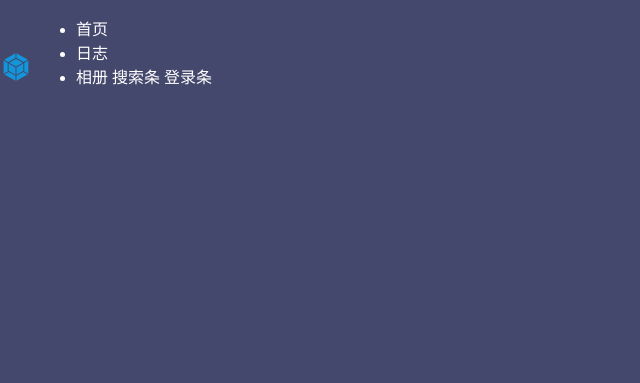
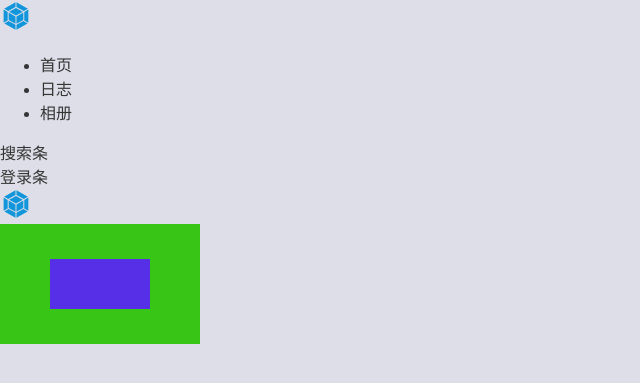
Before and after one commit to sep85911/FlaskProject, a Python web app: template App/templates/Main.html in a window 1280 px wide. Shown: the top 383 px of the page, without its empty margins (0-640 px from the left). Run offline with Jinja, Linux system fonts and the light colour scheme; the template is opened without the code that fills it, so the values that code supplies are empty; some libraries are stand-ins or nearby versions.

Commit message:
201907152351

```diff
--- a/App/static/css/Main.css
+++ b/App/static/css/Main.css
@@ -1,8 +1,11 @@
 body {
-    background-color: rgb(69, 72, 109);
+    background-color: rgb(221, 222, 231);
     /* background-color: white; */
-    color:white;
+    color:rgb(53, 53, 53);
     margin:0px;
+    padding:0px;
+    width:100%;
+    height:100%;
 }
 
 a {
@@ -16,84 +19,20 @@ a:visited {color:rgb(125, 230, 125);}  /* 访问过的链接 */
 a:hover {color:rgb(243, 177, 177);}  /* 鼠标指上去的链接 */
 a:active {color:#0000FF;}  /* 已激活的链接 */
 
-hr{
-    clear:left; /*取消浮动 */
-}
-div>p
-{
-    color:yellow;
+#father{
+    width:200px;
+    height:120px;
+    background-color: rgb(57, 197, 21);
+    text-align:center;
 }
 
-h1,h2,h3,h4,h5,h6 {
-    float:left;
+#son{
+    width:100px;
+    height:50px;
+    margin:0 auto;  /*水平居中*/
+    position: relative;
+    top:50%;
+    transform: translateY(-50%);
+
+    background-color: rgb(87, 47, 231)
 }
-
-
-/* 无序列表 */
-#myul {
-    list-style-type:none;
-    outline-style: solid;
-    outline-color: aquamarine;
-    outline-width: 5px;
-    /* color: aqua; */
-    /* border:20px; */
-    border-style:solid;
-    border-width: 5px;
-    border-color:rgb(197, 99, 99);
-    text-align:center;
-    padding:0px;
-
-    width:400px;
-    margin:0 auto;
-
-    height:100px;
-    line-height: 100px;
-
-
-}
-
-#myol
-{
-    /* width:200px; */
-    /* border-style:solid;
-    border-width: 5px;
-    border-color:rgb(214, 176, 176); */
-
-}
-
-#myol li
-{
-    border-style: solid;
-    border-width:1px;
-    border-color:white;
-    width:100px;
-    background-color: #0000FF;
-    list-style-type: none;
-    float:left;
-    text-align: center;
-}
-
-ol li.end
-{
-    border-style: none;
-    clear:both;
-    /* color:lawngreen; */
-}
-
-.level2 .level3{
-    color:blue;
-}
-
-#myul li{
-    display:inline-block;
-    /* float:left; */
-    padding: 3px;
-    line-height: 2px;
-    border-style: solid;
-    border-width: 1px;
-    border-color: blueviolet;
-}
-
-.nav-element{
-    display:inline-block;
-}
--- a/App/templates/Main.html
+++ b/App/templates/Main.html
@@ -23,11 +23,12 @@
         <div id="nav-bar">
             <div id = logo>
                 <a href="http://wwww.baidu.com"><img src="../static/img/Webpack32.png" alt=""></a>
+            </div>
             <div class ="nav-element" id="nav-bar-btn">
-                    <ul>
-                        <li>首页</li>
-                        <li>日志</li>
-                        <li>相册</li>
+                <ul class="nav-ul-element">
+                    <li class="li-element">首页</li>
+                    <li class="li-element">日志</li>
+                    <li class="li-element">相册</li>
                 </ul>
             </div>
             <div class ="nav-element" id="search-bar">
@@ -38,6 +39,13 @@
             </div>
         </div>
     </div>
+
+    <div id="Test">
+        <img src="../static/img/Webpack32.png" alt="">
+    </div>
+
+    <div id ="father">
+        <div id="son"></div>
     </div>
 
 
```
Lines whose indentation alone changed are shown as unchanged.
